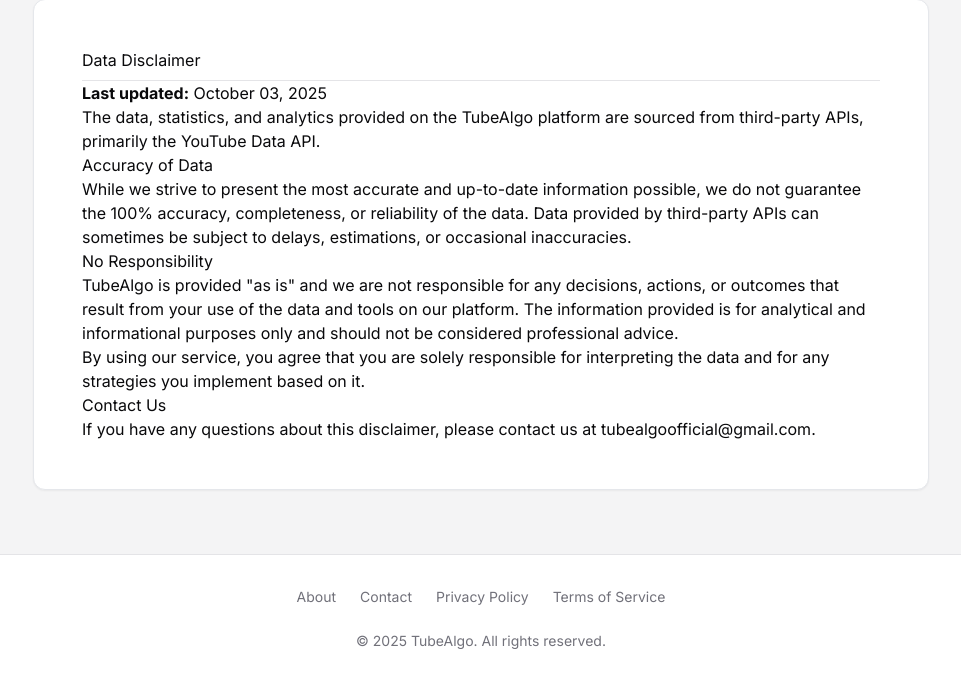
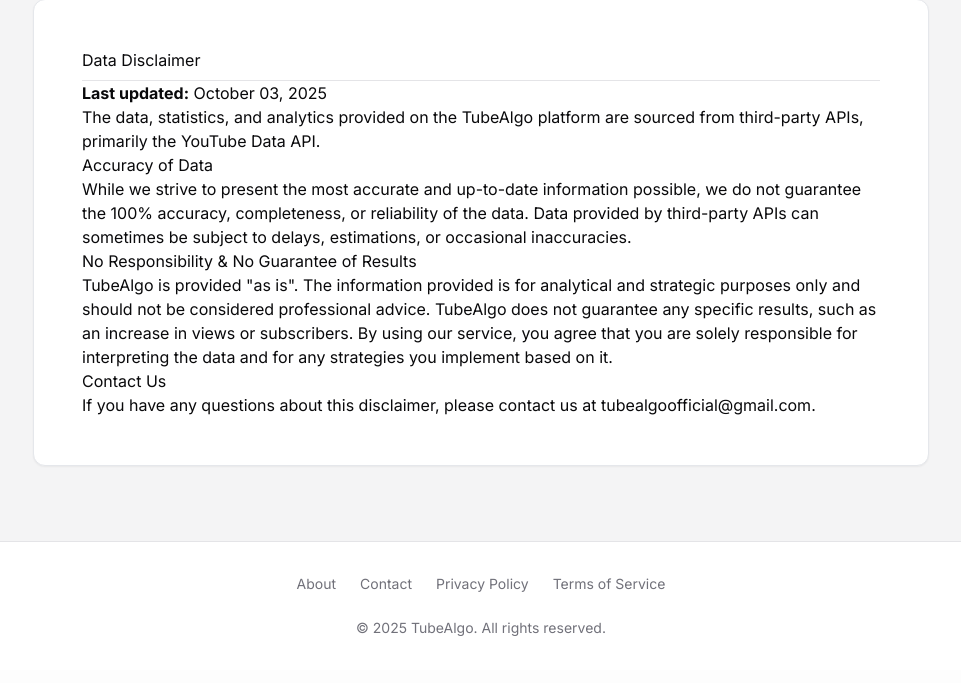
Before and after one commit to SCHANDAN996/tubealgo-flask-app, a Flask app: page /data-disclaimer in a window 1280 px wide. Shown: the part 130-813 px from the top of the page, without its empty margins (159-1120 px from the left). After the commit the page ends 766 px from the top, so only its background shows below. Run offline with Flask 3, Linux system fonts and the light colour scheme; style sheets or scripts are compiled from the project's sources; parts of the project's set-up code (start-up, migrations or seed data) failed here and were passed over; some libraries are stand-ins or nearby versions.

Commit message:
Update data_disclaimer.html

```diff
--- a/tubealgo/templates/data_disclaimer.html
+++ b/tubealgo/templates/data_disclaimer.html
@@ -12,9 +12,8 @@
             <h2>Accuracy of Data</h2>
             <p>While we strive to present the most accurate and up-to-date information possible, we do not guarantee the 100% accuracy, completeness, or reliability of the data. Data provided by third-party APIs can sometimes be subject to delays, estimations, or occasional inaccuracies.</p>
 
-            <h2>No Responsibility</h2>
-            <p>TubeAlgo is provided "as is" and we are not responsible for any decisions, actions, or outcomes that result from your use of the data and tools on our platform. The information provided is for analytical and informational purposes only and should not be considered professional advice.</p>
-            <p>By using our service, you agree that you are solely responsible for interpreting the data and for any strategies you implement based on it.</p>
+            <h2>No Responsibility & No Guarantee of Results</h2>
+            <p>TubeAlgo is provided "as is". The information provided is for analytical and strategic purposes only and should not be considered professional advice. TubeAlgo does not guarantee any specific results, such as an increase in views or subscribers. By using our service, you agree that you are solely responsible for interpreting the data and for any strategies you implement based on it.</p>
 
             <h2>Contact Us</h2>
             <p>If you have any questions about this disclaimer, please contact us at <a href="mailto:tubealgoofficial@gmail.com">tubealgoofficial@gmail.com</a>.</p>
```
